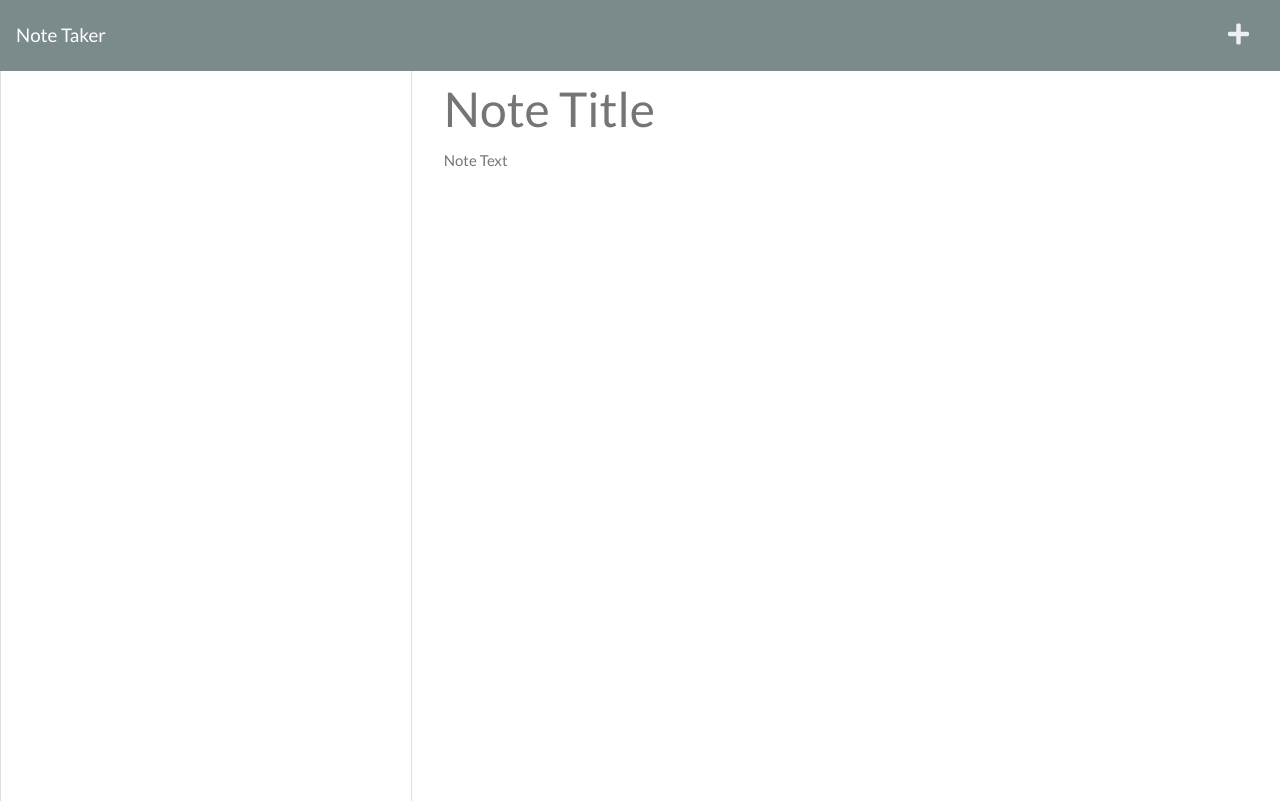
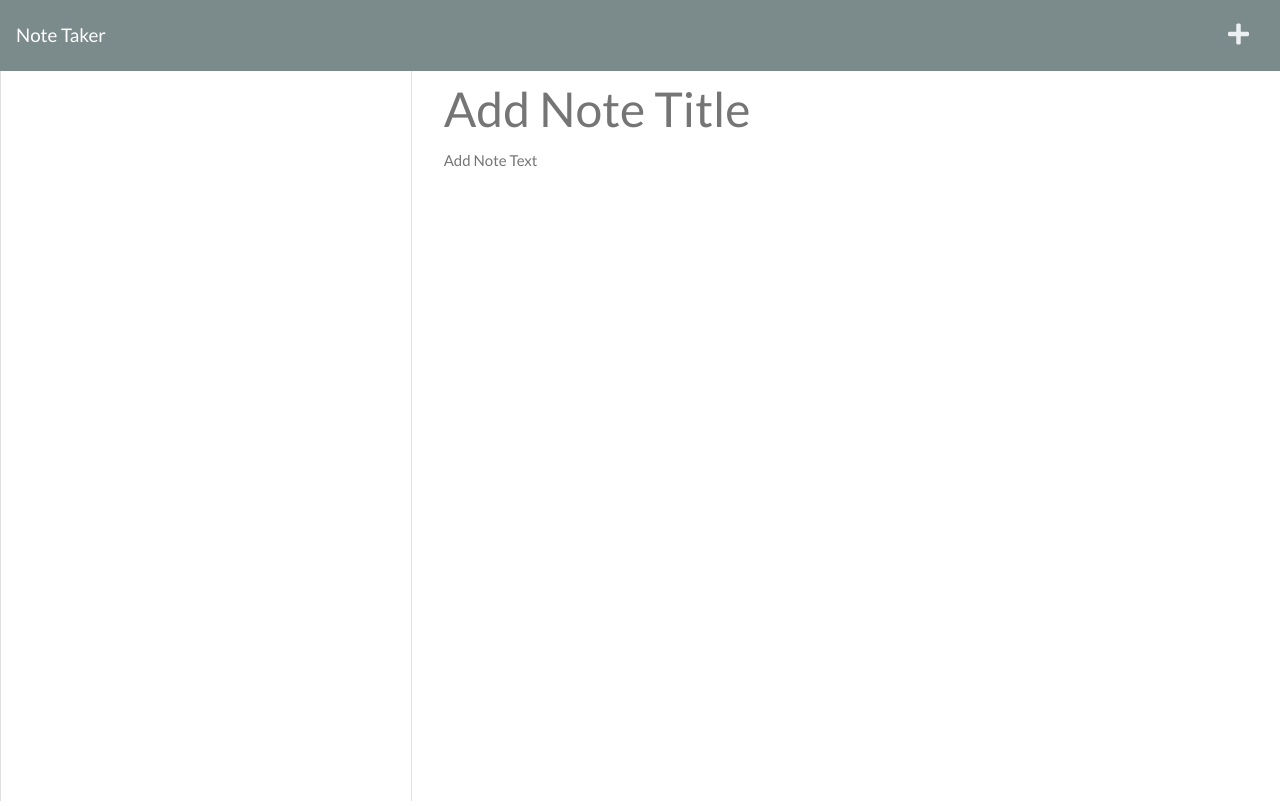
Before and after one commit to EdgarO93/NoteTaker, a plain HTML site: page public/notes.html in a window 1280 px wide. Drawn offline with nearby package versions, Linux system fonts and the light colour scheme; no server answers.

Commit message:
updated placeholder text

```diff
--- a/public/notes.html
+++ b/public/notes.html
@@ -36,11 +36,11 @@
         <div class="col-8">
           <input
             class="note-title"
-            placeholder="Note Title"
+            placeholder="Add Note Title"
             maxlength="28"
             type="text"
           />
-          <textarea class="note-textarea" placeholder="Note Text"></textarea>
+          <textarea class="note-textarea" placeholder="Add Note Text"></textarea>
         </div>
       </div>
     </div>
```
